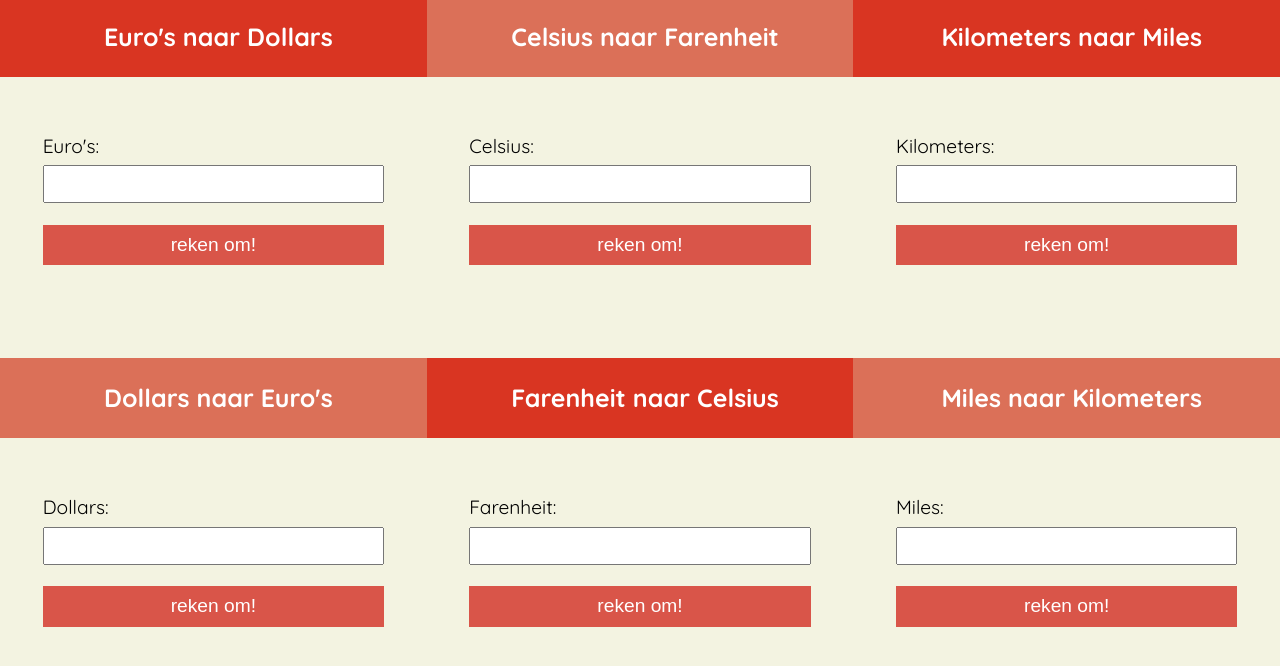
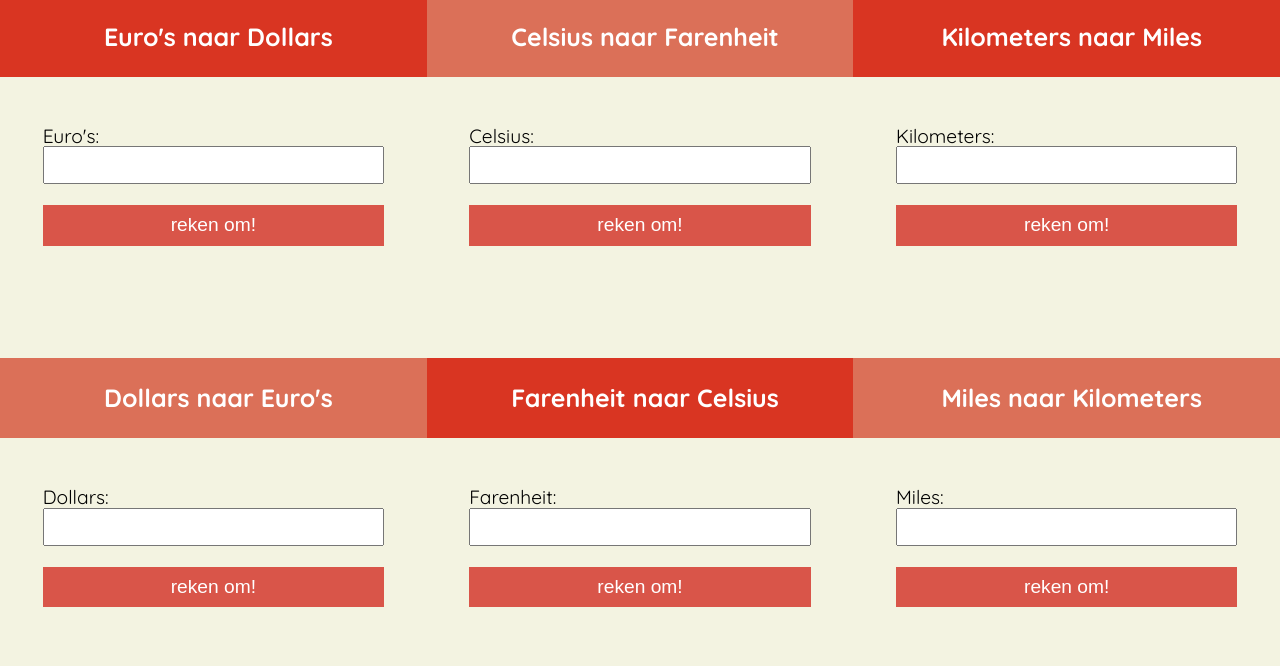
Before and after one commit to shyanta/dutchies, a plain HTML site: page index.html in a window 1280 px wide. Shown: the part 80-746 px from the top of the page. Drawn offline with Linux system fonts and the light colour scheme.

Commit message:
Make changes in style.css

```diff
--- a/css/style.css
+++ b/css/style.css
@@ -174,6 +174,9 @@ div[role="main"] #mobile-nav.hide {
 					div[role="main"] div section form {
 						margin-top: 50px;
 					}
+						div[role="main"] div section form label {
+							line-height: 1em;
+						}
 						div[role="main"] div section form input[type="number"] {
 							line-height: 2em;
 						}
```
